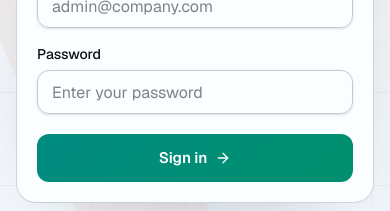
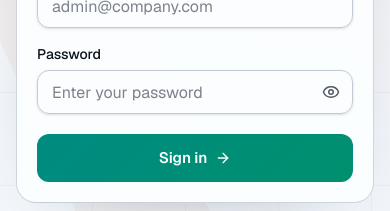
Before and after one commit to cc-stefan/portfolio-app-fe, a Next.js app: page /en/admin/login in a window 390 px wide. Shown: the part 465-676 px from the top of the page. Built offline with nearby package versions, Linux system fonts and the light colour scheme.

Commit message:
add show hide password, let carousel bleed on small screens

```diff
--- a/src/features/admin/components/admin-login-screen.tsx
+++ b/src/features/admin/components/admin-login-screen.tsx
@@ -5,7 +5,7 @@ import { useEffect, useMemo, useState } from 'react';
 import { zodResolver } from '@hookform/resolvers/zod';
 import { useRouter, useSearchParams } from 'next/navigation';
 import { useForm, type Resolver } from 'react-hook-form';
-import { ArrowRight } from 'lucide-react';
+import { ArrowRight, Eye, EyeOff } from 'lucide-react';
 import { Button } from '@/components/ui/button';
 import { Card, CardContent } from '@/components/ui/card';
 import { Input } from '@/components/ui/input';
@@ -32,6 +32,7 @@ export function AdminLoginScreen({ lang, dictionary }: AdminLoginScreenProps) {
   const searchParams = useSearchParams();
   const { clearAccessDenied, login, status } = useAdminAuth();
   const [submissionError, setSubmissionError] = useState<string | null>(null);
+  const [passwordVisible, setPasswordVisible] = useState(false);
   const resolver = useMemo(
     () =>
       zodResolver(
@@ -154,11 +155,13 @@ export function AdminLoginScreen({ lang, dictionary }: AdminLoginScreenProps) {
                     htmlFor="admin-password"
                     description={dictionary.admin.passwordPlaceholder}
                   >
+                    <div className="relative">
                       <Input
                         id="admin-password"
-                      type="password"
+                        type={passwordVisible ? 'text' : 'password'}
                         autoComplete="current-password"
                         placeholder={dictionary.admin.passwordPlaceholder}
+                        className="pr-12"
                         aria-invalid={Boolean(errors.password)}
                         aria-describedby={getFieldDescribedBy(
                           'admin-password',
@@ -166,6 +169,24 @@ export function AdminLoginScreen({ lang, dictionary }: AdminLoginScreenProps) {
                         )}
                         {...form.register('password')}
                       />
+                      <button
+                        type="button"
+                        className="absolute inset-y-0 right-0 inline-flex w-11 items-center justify-center rounded-r-lg text-muted-foreground transition-colors hover:text-foreground focus-visible:outline-none focus-visible:ring-4 focus-visible:ring-inset focus-visible:ring-ring/45"
+                        aria-label={
+                          passwordVisible
+                            ? dictionary.admin.hidePassword
+                            : dictionary.admin.showPassword
+                        }
+                        aria-pressed={passwordVisible}
+                        onClick={() => setPasswordVisible((currentValue) => !currentValue)}
+                      >
+                        {passwordVisible ? (
+                          <EyeOff className="size-4.5" aria-hidden="true" />
+                        ) : (
+                          <Eye className="size-4.5" aria-hidden="true" />
+                        )}
+                      </button>
+                    </div>
                   </Field>
 
                   <Button
--- a/src/features/portfolio/components/project-carousel.tsx
+++ b/src/features/portfolio/components/project-carousel.tsx
@@ -110,8 +110,17 @@ export function ProjectCarousel({
       return;
     }
 
+    const scrollPaddingStart =
+      Number.parseFloat(window.getComputedStyle(track).scrollPaddingInlineStart) || 0;
+
     track.scrollTo({
-      left: Math.min(target.offsetLeft - track.offsetLeft, track.scrollWidth - track.clientWidth),
+      left: Math.max(
+        0,
+        Math.min(
+          target.offsetLeft - track.offsetLeft - scrollPaddingStart,
+          track.scrollWidth - track.clientWidth
+        )
+      ),
       behavior: window.matchMedia('(prefers-reduced-motion: reduce)').matches ? 'auto' : 'smooth',
     });
     setActivePage(targetPage);
--- a/src/features/portfolio/components/site-shell.tsx
+++ b/src/features/portfolio/components/site-shell.tsx
@@ -27,7 +27,7 @@ export function SiteShell({
       <ScrollRevealManager />
       {header}
       <div className="container-page flex min-h-[var(--app-viewport-height)] flex-col pb-[calc(1rem_+_var(--safe-area-inset-bottom))] pt-4 sm:pb-[calc(1.5rem_+_var(--safe-area-inset-bottom))] sm:pt-6">
-        <div className="safe-content-frame flex flex-1 flex-col">
+        <div className="safe-content-frame safe-content-frame-allow-bleed flex flex-1 flex-col">
           {children}
           <SiteFooter locale={locale} dictionary={dictionary} navItems={footerNavItems} />
         </div>
--- a/src/features/portfolio/i18n/messages/en.ts
+++ b/src/features/portfolio/i18n/messages/en.ts
@@ -266,6 +266,8 @@ export const dictionary: PortfolioDictionary = {
     passwordLabel: 'Password',
     passwordPlaceholder: 'Enter your password',
     passwordValidation: 'Enter your password.',
+    showPassword: 'Show password',
+    hidePassword: 'Hide password',
     signIn: 'Sign in',
     signingIn: 'Signing in...',
     unableToSignIn: 'Unable to sign in',
--- a/src/features/portfolio/i18n/messages/ro.ts
+++ b/src/features/portfolio/i18n/messages/ro.ts
@@ -268,6 +268,8 @@ export const dictionary: PortfolioDictionary = {
     passwordLabel: 'Parolă',
     passwordPlaceholder: 'Introdu parola',
     passwordValidation: 'Introdu parola.',
+    showPassword: 'Afișează parola',
+    hidePassword: 'Ascunde parola',
     signIn: 'Autentificare',
     signingIn: 'Se autentifică...',
     unableToSignIn: 'Autentificarea a eșuat',
--- a/src/features/portfolio/i18n/types.ts
+++ b/src/features/portfolio/i18n/types.ts
@@ -173,6 +173,8 @@ export interface PortfolioDictionary {
     passwordLabel: string;
     passwordPlaceholder: string;
     passwordValidation: string;
+    showPassword: string;
+    hidePassword: string;
     signIn: string;
     signingIn: string;
     unableToSignIn: string;
--- a/src/features/portfolio/screens/home-screen.tsx
+++ b/src/features/portfolio/screens/home-screen.tsx
@@ -78,7 +78,7 @@ export async function PortfolioHomeScreen({
       <JsonLd data={getHomeStructuredData(locale, dictionary)} />
       <main
         id="main-content"
-        className="flex min-w-0 w-full flex-1 flex-col gap-18 overflow-x-clip pb-4 pt-[var(--main-content-offset)] sm:gap-24"
+        className="flex min-w-0 w-full flex-1 flex-col gap-18 pb-4 pt-[var(--main-content-offset)] sm:gap-24"
       >
         <div className="page-enter">
           <HomeHero locale={locale} copy={dictionary.home} availability={availability} />
```
Also changed, not shown: src/app/globals.css (+37 -42 lines). Lines whose indentation alone changed are shown as unchanged.
